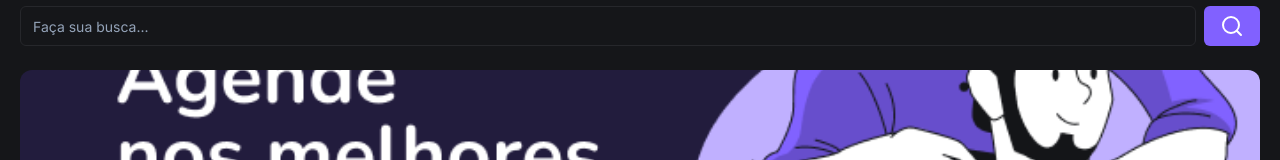
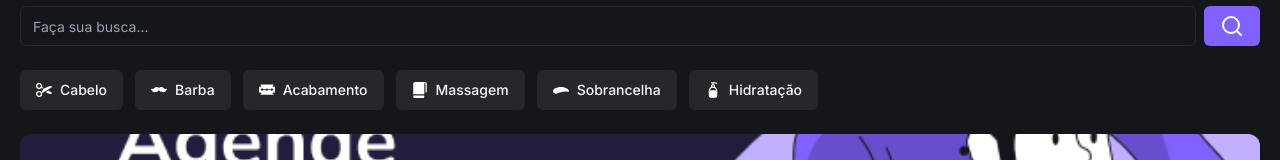
Before and after one commit to JosueCosta2023/fsw-barber-2024, a Next.js app: page / in a window 1280 px wide. Shown: the part 164-324 px from the top of the page. Built offline with nearby package versions, Linux system fonts and the light colour scheme; no server answers; the database is empty.

Commit message:
feat: add component quicksearch and created paste _constants

```diff
--- /dev/null
+++ b/app/_constants/search.ts
@@ -0,0 +1,38 @@
+interface QuickSearchIption {
+  id: number
+  imageUrl: string
+  title: string
+}
+
+export const quickSearchOptions: QuickSearchIption[] = [
+  {
+    id: 1,
+    imageUrl: "/cabelo.svg",
+    title: "Cabelo",
+  },
+  {
+    id: 2,
+    imageUrl: "/barba.svg",
+    title: "Barba",
+  },
+  {
+    id: 3,
+    imageUrl: "/acabamento.svg",
+    title: "Acabamento",
+  },
+  {
+    id: 4,
+    imageUrl: "/massagem.svg",
+    title: "Massagem",
+  },
+  {
+    id: 5,
+    imageUrl: "/sobrancelha.svg",
+    title: "Sobrancelha",
+  },
+  {
+    id: 6,
+    imageUrl: "/hidratacao.svg",
+    title: "Hidratação",
+  },
+]
--- a/app/page.tsx
+++ b/app/page.tsx
@@ -9,6 +9,7 @@ import { Avatar, AvatarImage } from "./_components/ui/avatar"
 import { db } from "./_lib/prisma"
 import BarbershopItem from "./_components/barbershop-item"
 import Footer from "./_components/footer"
+import { quickSearchOptions } from "./_constants/search"
 
 const Home = async () => {
   const barbershop = await db.barbershop.findMany({})
@@ -32,6 +33,21 @@ const Home = async () => {
           <Button>
             <SearchIcon />
           </Button>
+        </div>
+
+        {/** Pesquisa Rapida */}
+        <div className="mt-6 flex gap-3 overflow-x-scroll [&::-webkit-scrollbar]:hidden">
+          {quickSearchOptions.map((searchOption) => (
+            <Button className="gap-2" variant="secondary" key={searchOption.id}>
+              <Image
+                alt={searchOption.title}
+                src={searchOption.imageUrl}
+                width={16}
+                height={16}
+              />
+              {searchOption.title}
+            </Button>
+          ))}
         </div>
 
         {/* Banner */}
```
